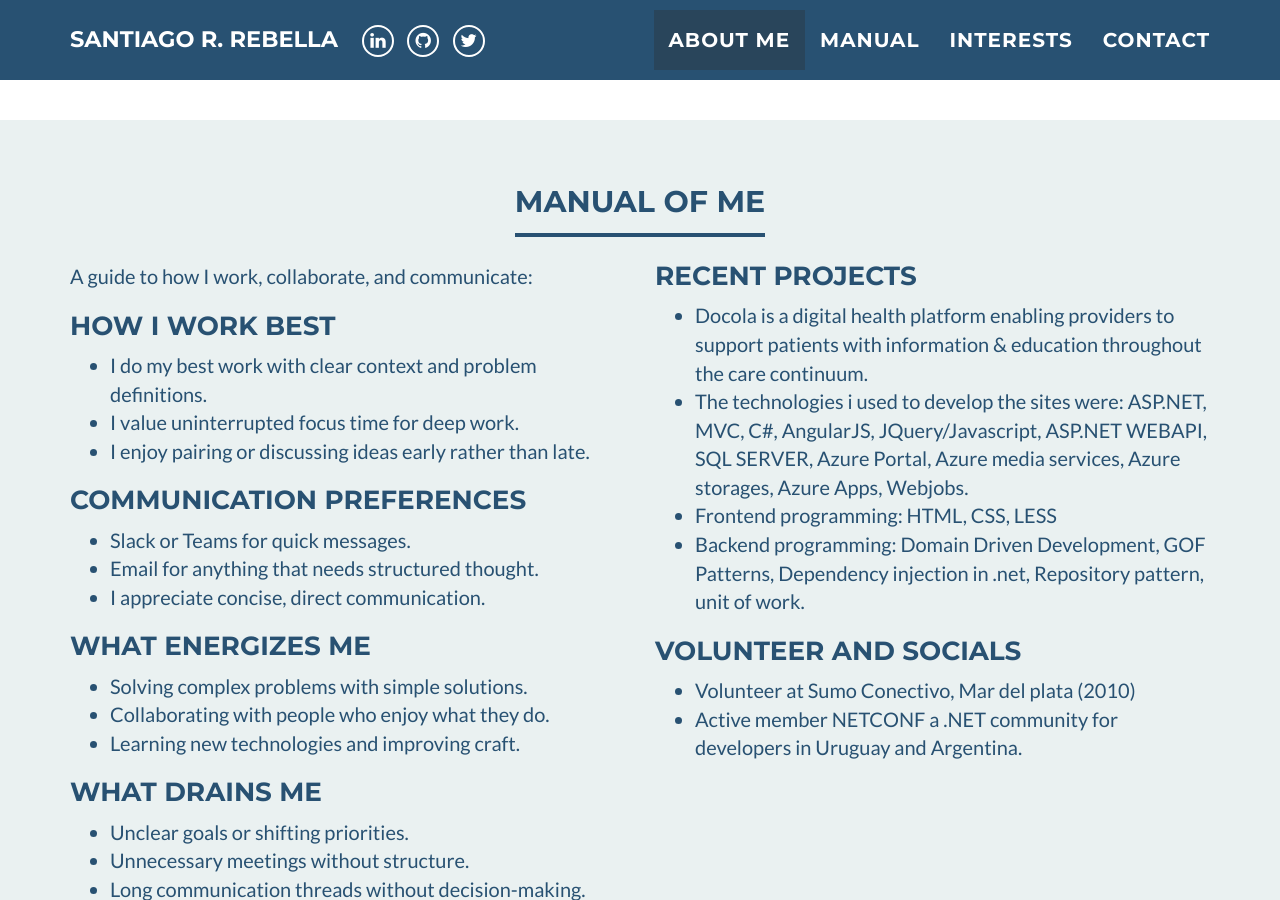
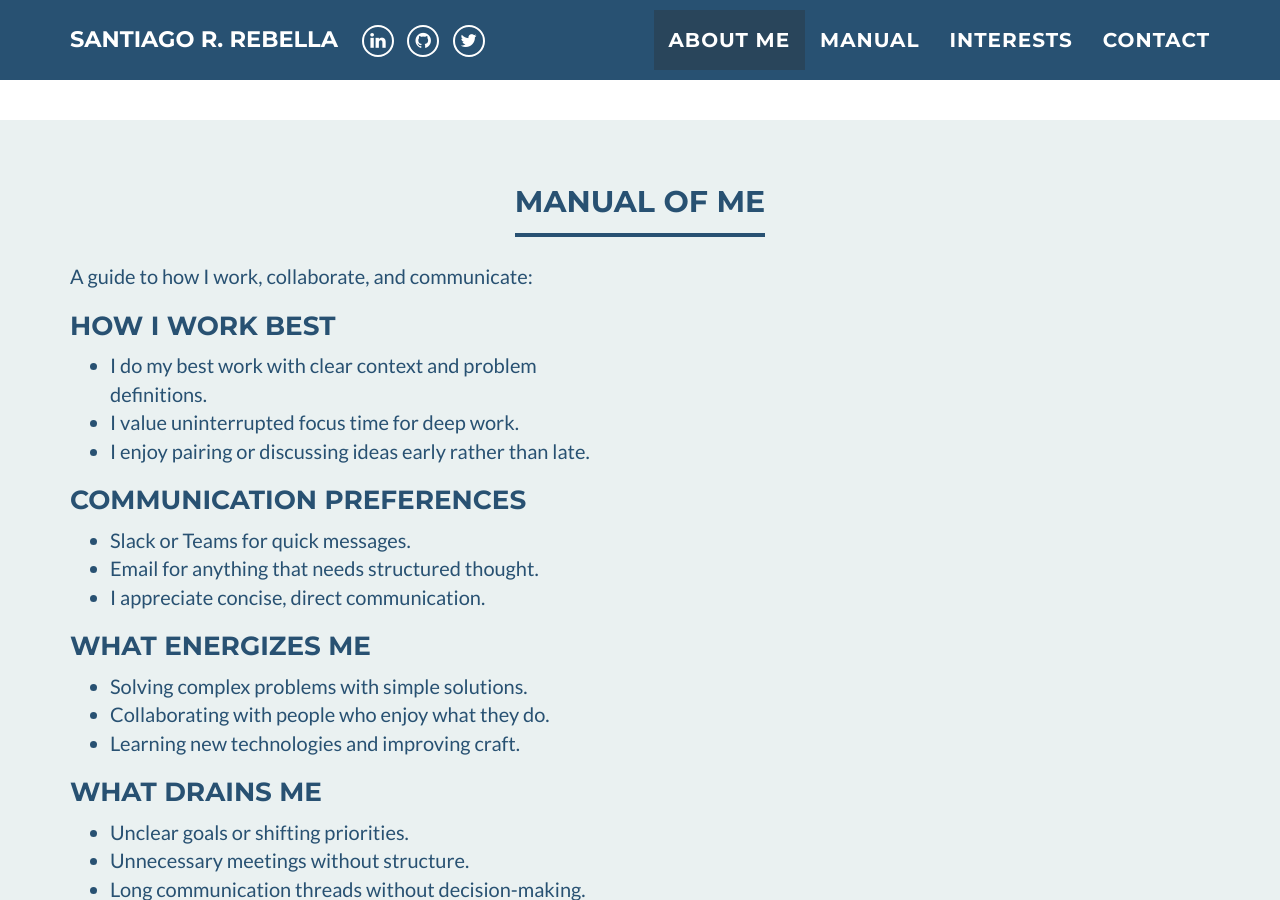
Before and after one commit to srebella/portfolio, a Jekyll site: the page built from index.html, in a window 1280 px wide and 900 px high, scrolled down 1647 px. Built offline with Jekyll 4.4.1, drawn with Linux system fonts in a browser that asks for light colours.

Commit message:
Update manual_me.html

```diff
--- a/_includes/manual_me.html
+++ b/_includes/manual_me.html
@@ -46,34 +46,7 @@
     <li>I prefer specific examples rather than general impressions.</li>
   </ul>
 		</div>
-    <div class="col-sm-6">
-      <h3 style="margin-top:0">Recent Projects</h3>
-		  <ul>
-  			<li>
-          Docola is a digital health platform enabling providers to support patients with information & education throughout the care continuum.
-    		</li>
-  			<li>
-          The technologies i used to develop the sites were:
-				ASP.NET, MVC, C#, AngularJS, JQuery/Javascript, ASP.NET WEBAPI,
-				SQL SERVER, Azure Portal, Azure media services, Azure storages, Azure Apps, Webjobs.
-  			</li>
-			<li>
-			Frontend programming: HTML, CSS, LESS
-  			</li>
-			<li>
-			Backend programming: Domain Driven Development, GOF Patterns, Dependency injection in .net, Repository pattern, unit of work.
-  			</li>
-  		    </ul>
-  		    <h3>Volunteer and Socials</h3>
-  		    <ul>
-  			<li>
-				Volunteer at Sumo Conectivo, Mar del plata (2010)
-  			</li>
-  			<li>
-  			  Active member NETCONF a .NET community for developers in Uruguay and Argentina.
-  			</li>
-		   </ul>
-      </div>
+
     </div>
   </div>
 </section>
```
